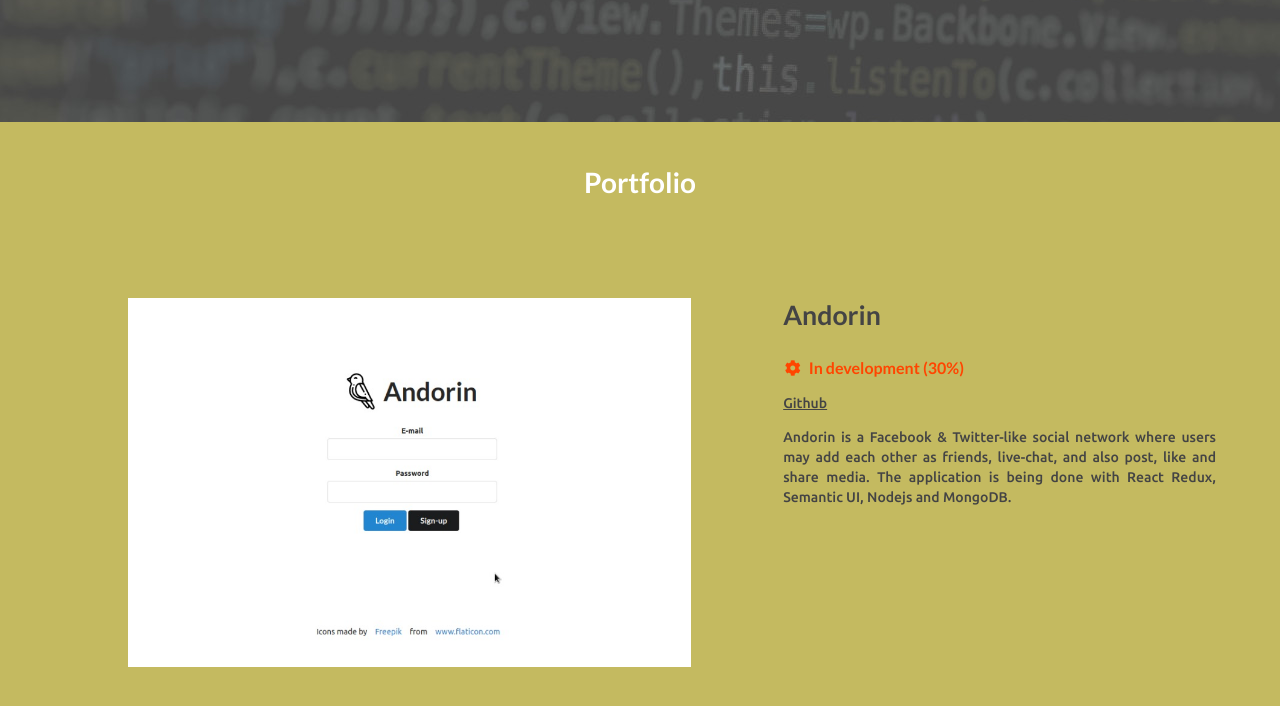
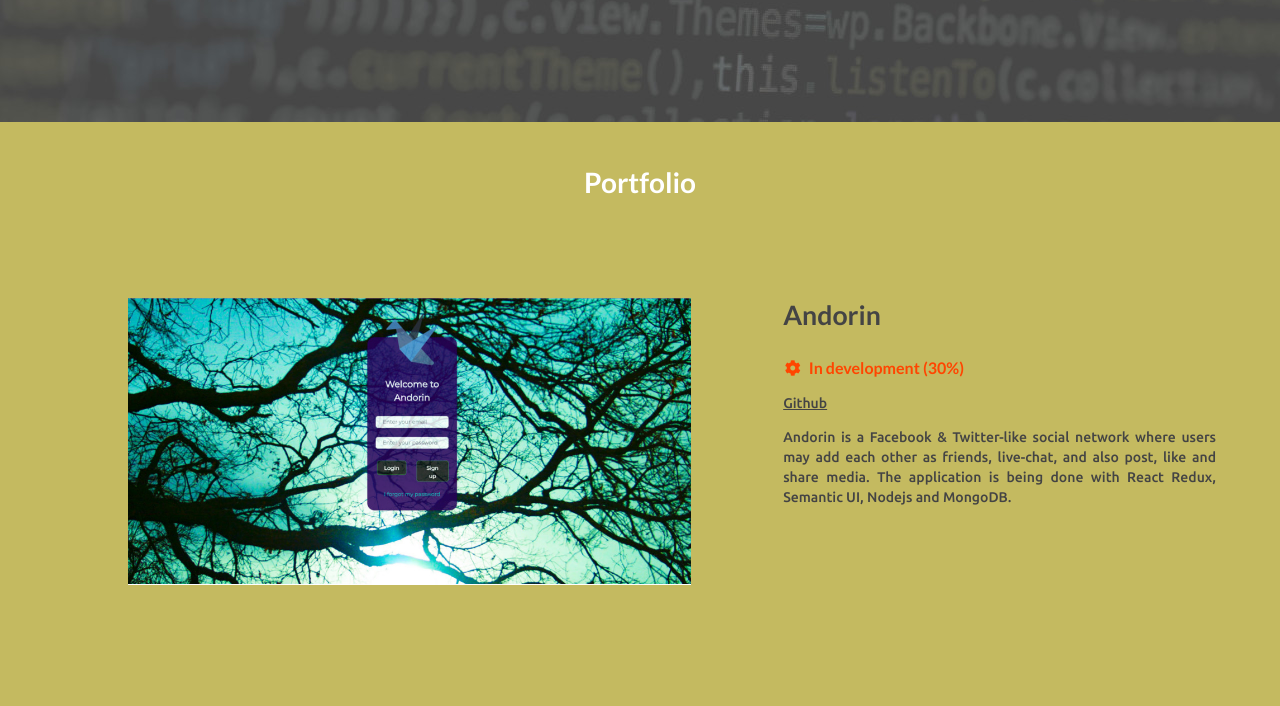
Before and after one commit to murilo9/site-pessoal, a plain HTML site: page english.html in a window 1280 px wide. Shown: the part 2278-2984 px from the top of the page. Drawn offline with nearby package versions, Linux system fonts and the light colour scheme.

Commit message:
Atualização na foto do Andorin

```diff
--- a/english.html
+++ b/english.html
@@ -140,8 +140,8 @@
         <h1>Portfolio</h1>
       </div>
       <article>
-        <a href='img/andorin.png' class="image" target="_blank">
-          <img src="img/andorin.png" />
+        <a href='img/andorin.jpg' class="image" target="_blank">
+          <img src="img/andorin.jpg" />
         </a>
         <div class="description">
           <h2>Andorin</h2>
```
Also changed, not shown: francais.html (+2 -2 lines), index.html (+2 -2 lines), img/andorin.jpg (added), img/andorin.png (deleted).
